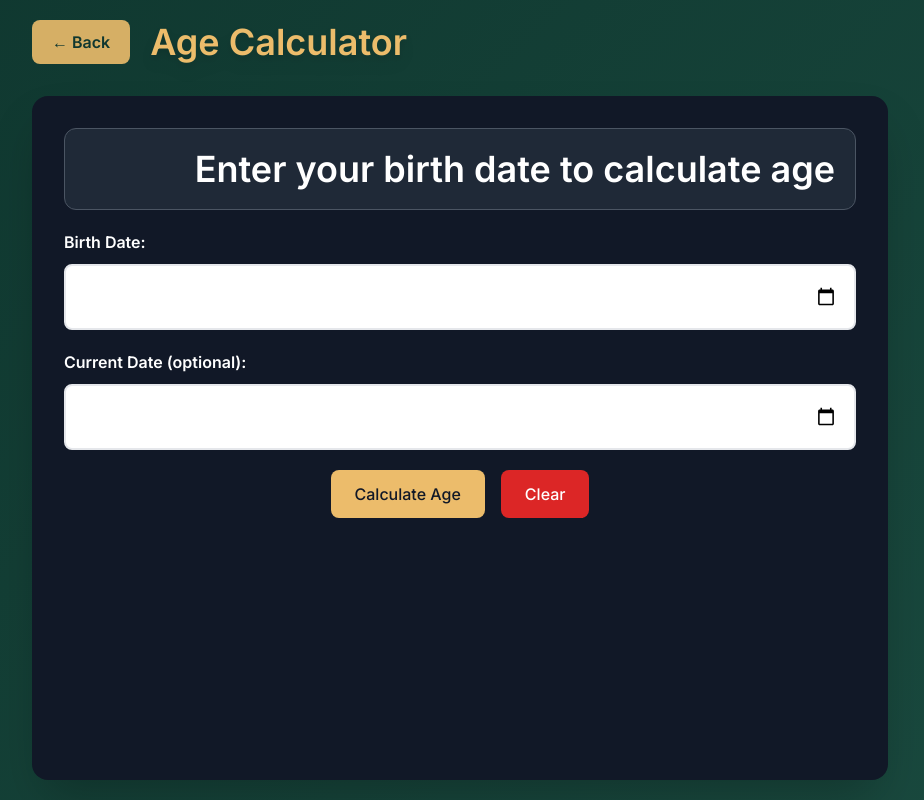
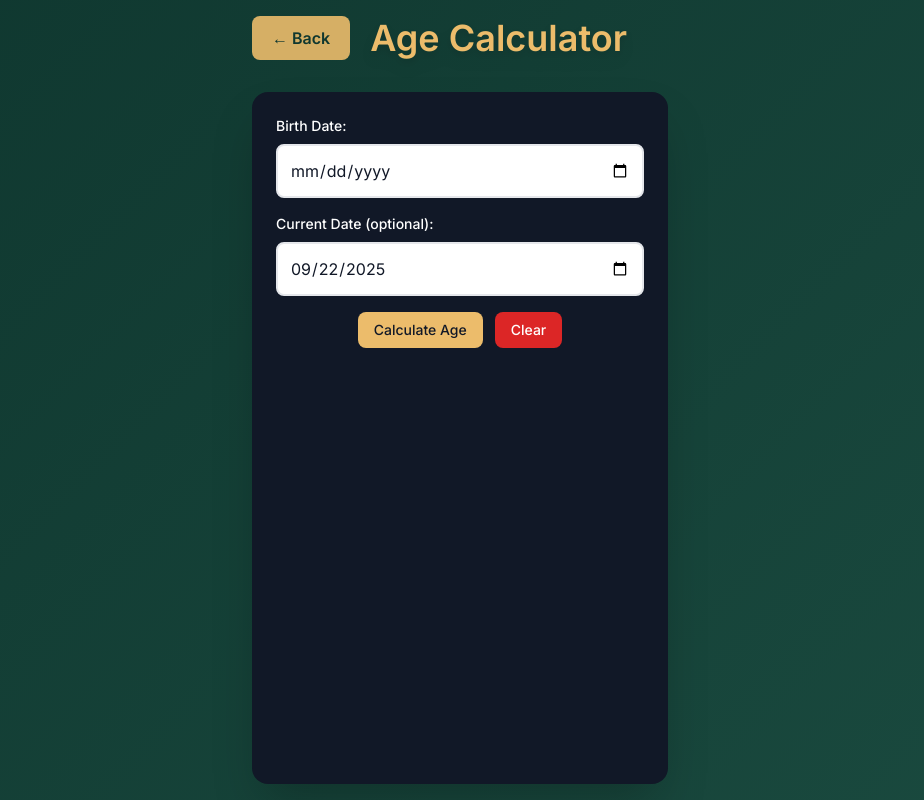
Before and after one commit to uzicodes/Calcu-Mate, a Next.js app: page /calculator/age in a window 1280 px wide. Shown: the whole page, without its empty margins (180-1104 px from the left). Built offline with nearby package versions, Linux system fonts and the light colour scheme; a web font is replaced by a local one.

Commit message:
tweaks on the age calculator Ui for better visuals

```diff
--- a/src/app/calculator/age/page.tsx
+++ b/src/app/calculator/age/page.tsx
@@ -60,57 +60,55 @@ export default function AgeCalculator() {
 
   return (
     <div className="min-h-screen bg-calc-gradient">
-      <div className="calculator-container">
+      <div className="max-w-md mx-auto p-4 min-h-screen flex flex-col">
         <div className="calculator-header">
           <Link href="/" className="back-btn">← Back</Link>
           <h1>Age Calculator</h1>
         </div>
 
-        <div className="calculator">
-          <div className="display">
-            <div className="current-operand">
-              {result ? (
-                <div className="text-center">
-                  <div className="text-2xl font-bold mb-2.5">
-                    Age: {result.years} years, {result.months} months, {result.days} days
-                  </div>
-                  <div className="text-lg">
-                    Total days: {result.totalDays.toLocaleString()}
-                  </div>
+        <div className="bg-gray-900 rounded-2xl p-6 shadow-2xl flex-1 text-white">
+          {result && (
+            <div className="mb-4 p-3 bg-green-100 rounded-lg border-2 border-green-300">
+              <div className="text-center">
+                <div className="text-lg font-bold mb-2 text-green-800">
+                  Age: {result.years} years, {result.months} months, {result.days} days
                 </div>
-              ) : 'Enter your birth date to calculate age'}
+                <div className="text-sm text-green-700">
+                  Total days: {result.totalDays.toLocaleString()}
+                </div>
+              </div>
             </div>
-          </div>
+          )}
 
-          <div className="mb-5">
-            <label className="block mb-2.5 font-semibold">
+          <div className="mb-4">
+            <label className="block mb-2 font-medium text-sm">
               Birth Date:
             </label>
             <input
               type="date"
               value={birthDate}
               onChange={(e) => setBirthDate(e.target.value)}
-              className="w-full p-4 rounded-lg border-2 border-gray-200 text-xl"
+              className="w-full p-3 rounded-lg border-2 border-gray-200 text-base text-gray-900"
             />
           </div>
 
-          <div className="mb-5">
-            <label className="block mb-2.5 font-semibold">
+          <div className="mb-4">
+            <label className="block mb-2 font-medium text-sm">
               Current Date (optional):
             </label>
             <input
               type="date"
               value={currentDate}
               onChange={(e) => setCurrentDate(e.target.value)}
-              className="w-full p-4 rounded-lg border-2 border-gray-200 text-xl"
+              className="w-full p-3 rounded-lg border-2 border-gray-200 text-base text-gray-900"
             />
           </div>
 
-          <div className="flex gap-4 mb-5 justify-center">
-            <button className="px-6 py-3 bg-calc-gold text-gray-900 rounded-lg font-medium hover:bg-calc-gold-light transition-colors" onClick={calculateAge}>
+          <div className="flex gap-3 mb-4 justify-center">
+            <button className="px-4 py-2 bg-calc-gold text-gray-900 rounded-lg font-medium hover:bg-calc-gold-light transition-colors text-sm" onClick={calculateAge}>
               Calculate Age
             </button>
-            <button className="px-6 py-3 bg-red-600 text-white rounded-lg font-medium hover:bg-red-700 transition-colors" onClick={clear}>
+            <button className="px-4 py-2 bg-red-600 text-white rounded-lg font-medium hover:bg-red-700 transition-colors text-sm" onClick={clear}>
               Clear
             </button>
           </div>
```
